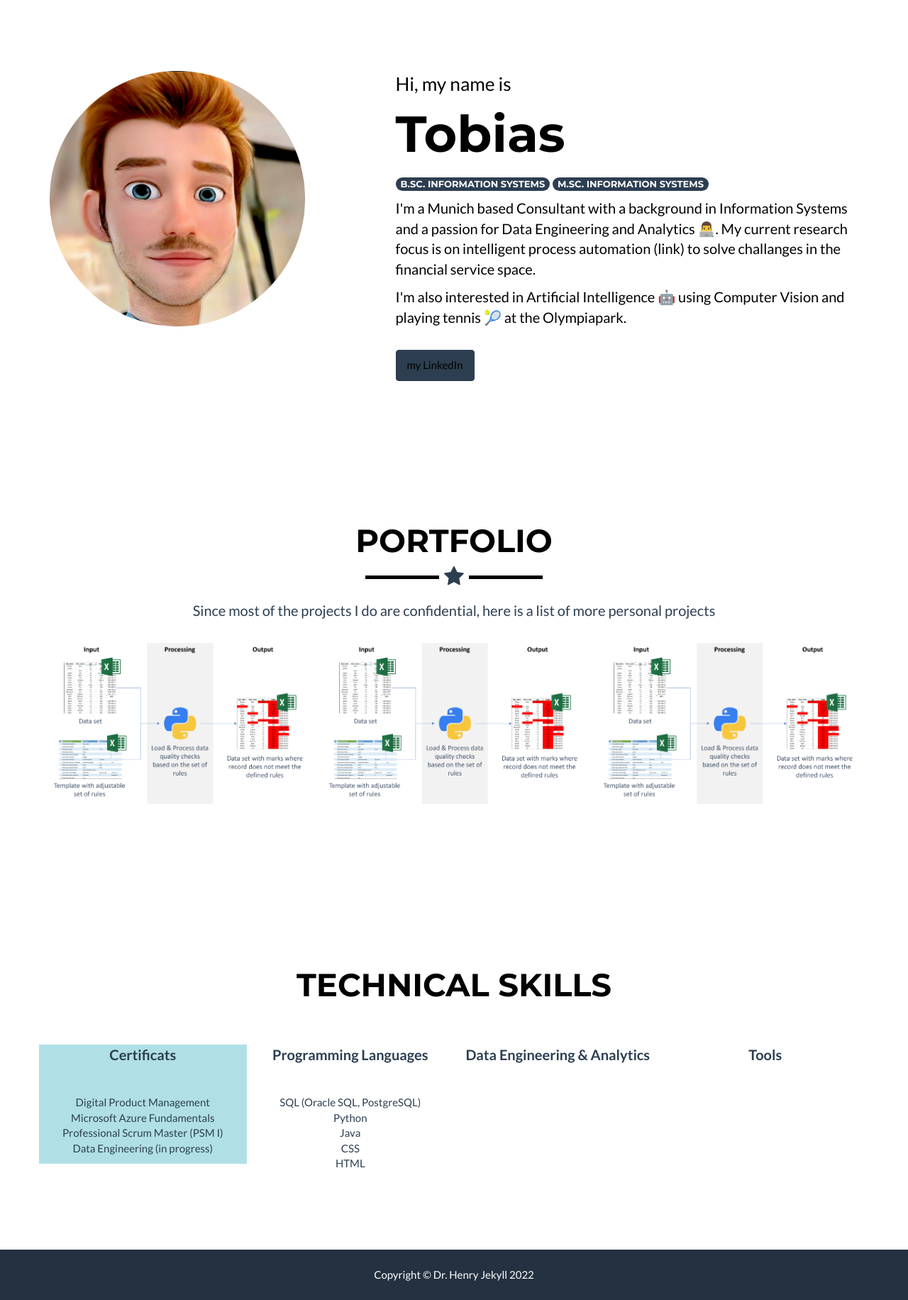
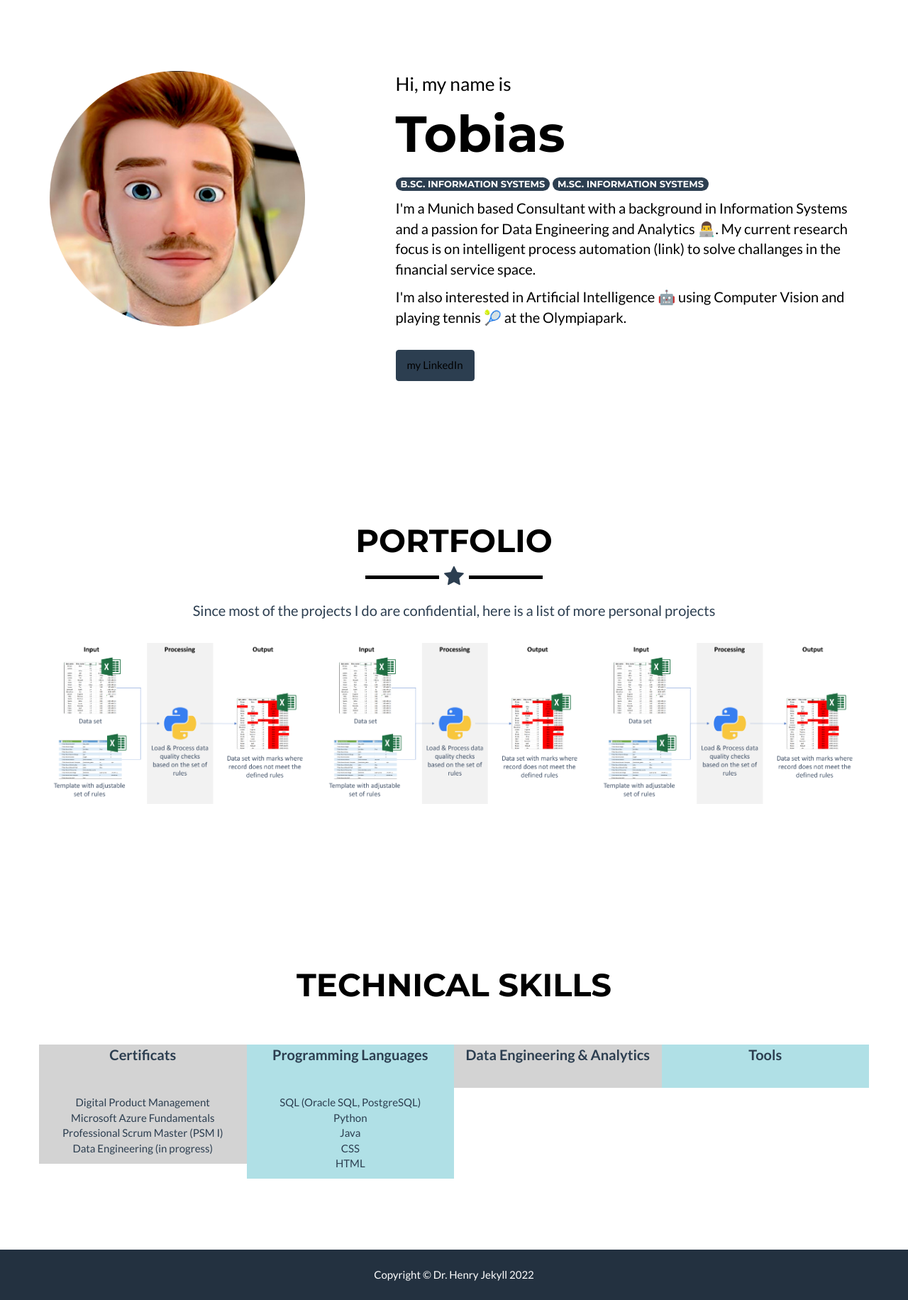
Before and after one commit to tolan005/tolan005.github.io, a Jekyll site: the page built from _posts/2014-07-18-project-1.markdown, in a window 1280 px wide. Shown: the whole page at 71% size. Built offline with Jekyll 4.4.1, drawn with Linux system fonts in a browser that asks for light colours.

Commit message:
Update about.html
ycx

```diff
--- a/_includes/about.html
+++ b/_includes/about.html
@@ -8,7 +8,7 @@
                 </div>
             </div>
             <div class="row">
-                <div class="col-lg-3 text-center" style="background-color:powderblue;">
+                <div class="col-lg-3 text-center" style="background-color:lightgrey;">
                  <p><b>Certificats</b></p>
                     <br>
                    <p>
@@ -20,7 +20,7 @@
                    </ul>
                  </p>
                 </div>
-                <div class="col-lg-3 text-center">
+                <div class="col-lg-3 text-center" style="background-color:powderblue;">
                  <p><b>Programming Languages</b></p>
                     <br>
                  <p>
@@ -33,11 +33,11 @@
                    </ul>
                  </p>
                 </div>
-                <div class="col-lg-3 text-center">
+                <div class="col-lg-3 text-center" style="background-color:lightgrey;">
                  <p><b>Data Engineering & Analytics</b></p>
                     <br>
                 </div>
-                <div class="col-lg-3 text-center">
+                <div class="col-lg-3 text-center" style="background-color:powderblue;">
                  <p><b>Tools</b></p>
                     <br>
                </div>
```
